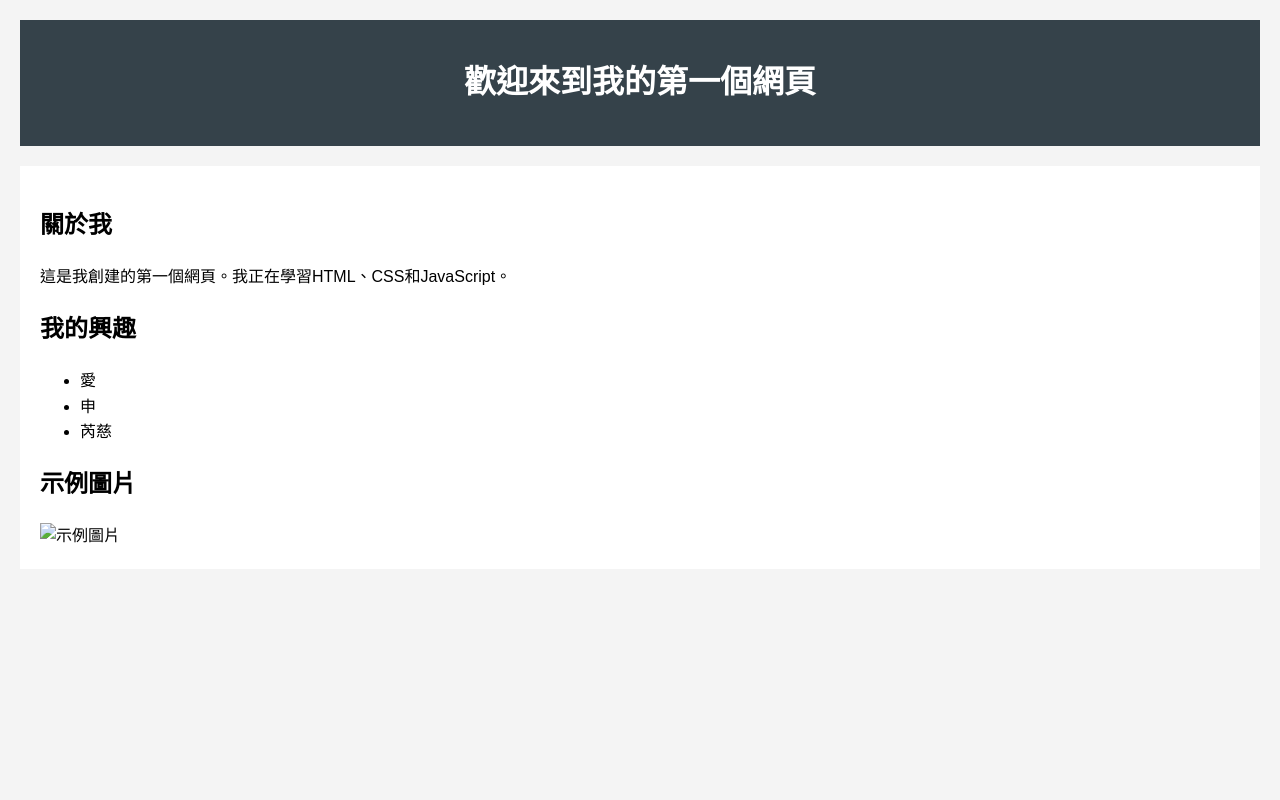
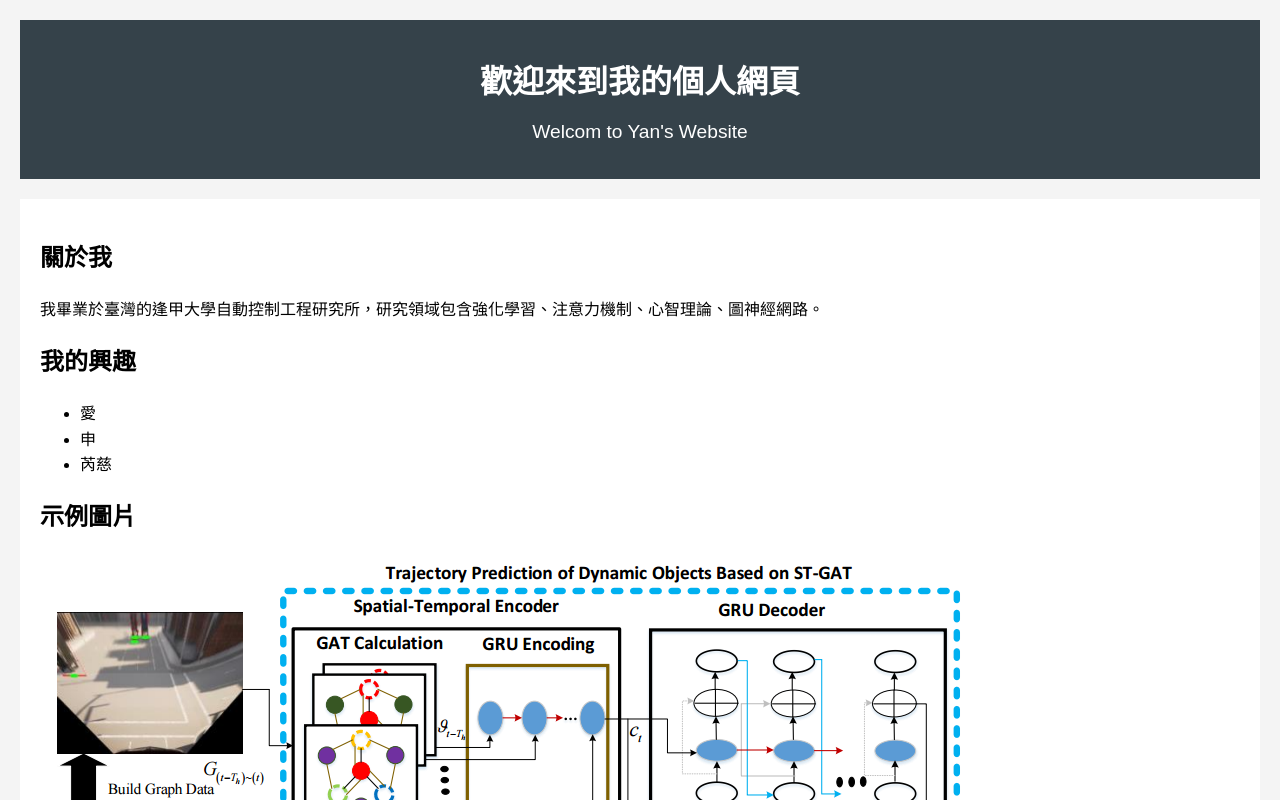
Before and after one commit to Yang-G-cheng/Yang-G-cheng.github.io, a plain HTML site: page index.html in a window 1280 px wide. Shown: the top 800 px of the page. Drawn offline with Linux system fonts and the light colour scheme.

Commit message:
Add files via upload

```diff
--- a/index.html
+++ b/index.html
@@ -18,6 +18,14 @@
             text-align: center;
             padding: 1rem;
         }
+        header h1 {
+            margin-bottom: 0.5rem;
+        }
+        header h2 {
+            font-size: 1.2rem;
+            font-weight: normal;
+            margin-top: 0;
+        }
         main {
             padding: 20px;
             background-color: white;
@@ -31,11 +39,12 @@
 </head>
 <body>
     <header>
-        <h1>歡迎來到我的第一個網頁</h1>
+        <h1>歡迎來到我的個人網頁</h1>
+        <h2>Welcom to Yan's Website</h2>
     </header>
     <main>
         <h2>關於我</h2>
-        <p>這是我創建的第一個網頁。我正在學習HTML、CSS和JavaScript。</p>
+        <p>我畢業於臺灣的逢甲大學自動控制工程研究所，研究領域包含強化學習、注意力機制、心智理論、圖神經網路。</p>
         <h2>我的興趣</h2>
         <ul>
             <li>愛</li>
@@ -43,7 +52,7 @@
             <li>芮慈</li>
         </ul>
         <h2>示例圖片</h2>
-        <img src="/api/placeholder/400/300" alt="示例圖片">
+        <img src="ours.png" alt="示例圖片">
     </main>
 </body>
 </html>
```
